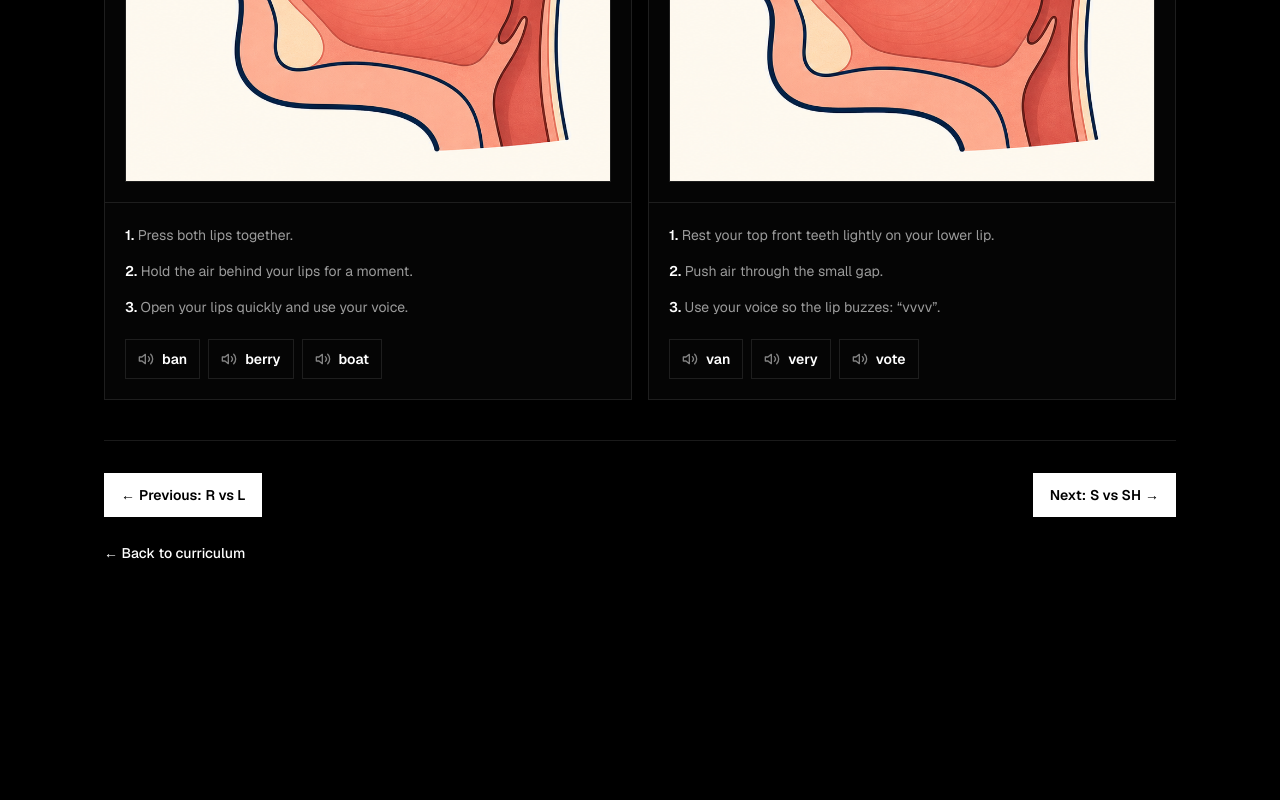
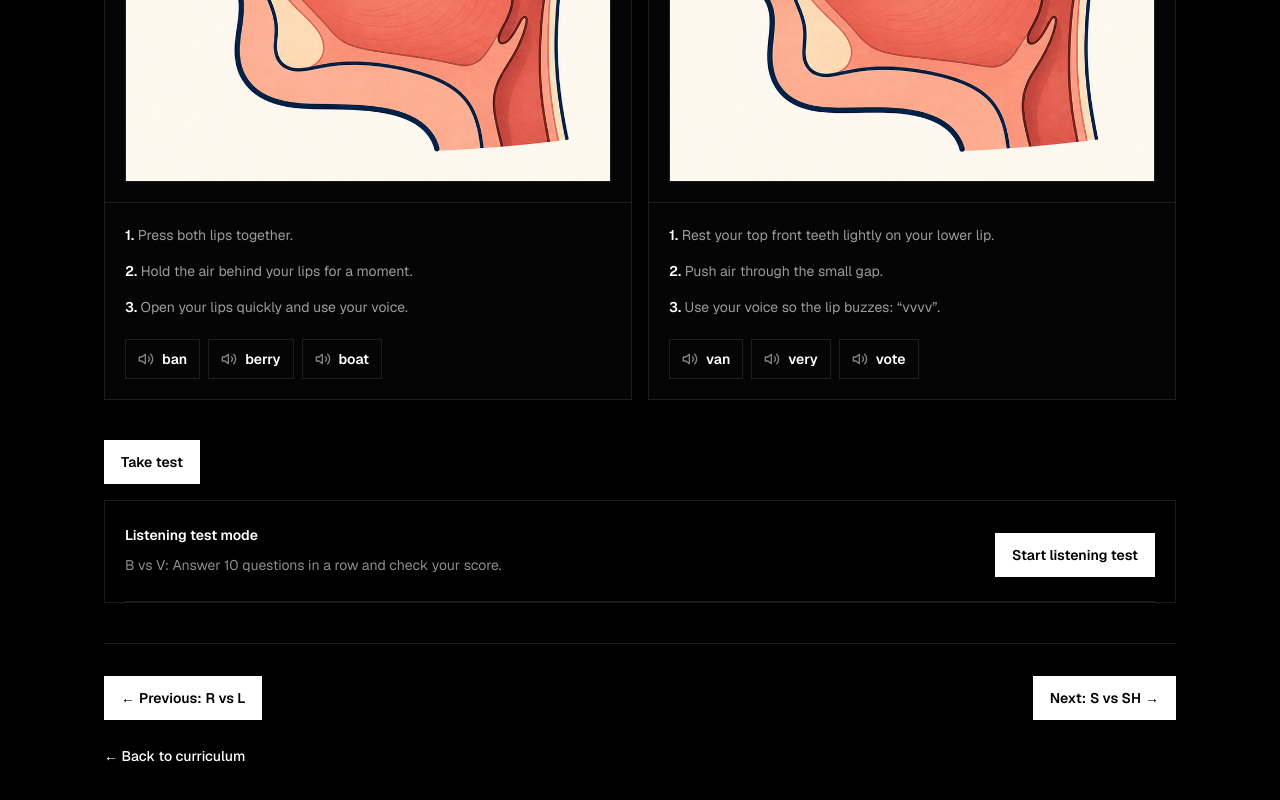
Before and after one commit to KulafuAcademy/ATLAS, a Next.js app: page /lessons/b-v in a window 1280 px wide. Shown: the part 1014-1814 px from the top of the page. Before the commit the page ends 1675 px from the top, so only its background shows below. Built offline with nearby package versions, Linux system fonts and the light colour scheme.

Commit message:
updated lesson page

```diff
--- a/app/lessons/[category]/page.tsx
+++ b/app/lessons/[category]/page.tsx
@@ -2,6 +2,7 @@ import { notFound } from "next/navigation";
 
 import { PageHeader } from "@/components/common/PageHeader";
 import { LessonGuide } from "@/components/training/LessonGuide";
+import { LessonListeningTest } from "@/components/training/LessonListeningTest";
 import { LessonStepNav } from "@/components/training/LessonStepNav";
 import { lessonGuides } from "@/data/lessonGuides";
 import { trainingSections } from "@/data/trainingSections";
@@ -41,6 +42,7 @@ export default async function LessonPage({ params }: LessonPageProps) {
         description={section.description}
       />
       {guide ? <LessonGuide guide={guide} /> : null}
+      <LessonListeningTest section={section} />
       <LessonStepNav
         back={{ href: "/", label: { en: "Back to curriculum", ja: "カリキュラムへ戻る" } }}
         previous={
--- /dev/null
+++ b/components/training/LessonListeningTest.tsx
@@ -0,0 +1,38 @@
+"use client";
+
+import Link from "next/link";
+
+import { useLanguage } from "@/components/language/LanguageProvider";
+import { ListeningTestSession } from "@/components/training/ListeningTestSession";
+import type { TrainingSection } from "@/data/trainingSections";
+import { getTestHref } from "@/lib/training";
+import { getDailyPairs, saveTestResult } from "@/lib/trainingProgress";
+
+const takeTestCopy = {
+  en: "Take test",
+  ja: "テストを受ける",
+};
+
+// Same daily question set and progress storage as the home page curriculum,
+// so a score here shows up on the category cards.
+export function LessonListeningTest({ section }: { section: TrainingSection }) {
+  const { language } = useLanguage();
+
+  return (
+    <div className="space-y-4">
+      <Link
+        href={getTestHref(section.id)}
+        className="flex h-11 w-full items-center justify-center border border-white bg-white px-4 text-sm font-semibold text-black transition hover:bg-black hover:text-white focus:outline-none sm:w-auto sm:inline-flex"
+      >
+        {takeTestCopy[language]}
+      </Link>
+      <section className="border border-white/10 bg-black px-5">
+        <ListeningTestSession
+          onComplete={(score, total) => saveTestResult(section.id, score, total)}
+          title={section.title}
+          pairs={getDailyPairs(`${section.id}:listening`, section.pairs)}
+        />
+      </section>
+    </div>
+  );
+}
--- a/components/training/TrainingCurriculum.tsx
+++ b/components/training/TrainingCurriculum.tsx
@@ -7,11 +7,13 @@ import { ListeningTestSession } from "@/components/training/ListeningTestSession
 import { MinimalPairTrainer } from "@/components/training/MinimalPairTrainer";
 import { TrainingCategoryOverview } from "@/components/training/TrainingCategoryOverview";
 import type { TrainingSection } from "@/data/trainingSections";
-import type {
-  MinimalPair,
-  TrainingCategory,
-  TrainingProgress,
-} from "@/types/training";
+import {
+  getDailyPairs,
+  progressStorageKey,
+  withTestResult,
+  type ProgressByCategory,
+} from "@/lib/trainingProgress";
+import type { TrainingCategory } from "@/types/training";
 
 type TrainingCurriculumProps = {
   categories: TrainingCategory[];
@@ -19,9 +21,7 @@ type TrainingCurriculumProps = {
 };
 
 type PracticeMode = "all" | "daily";
-type ProgressByCategory = Record<string, TrainingProgress>;
 
-const progressStorageKey = "atlas.trainingProgress.v1";
 const smallButtonClassName =
   "h-10 border border-white bg-white px-3 text-sm font-semibold text-black transition hover:bg-black hover:text-white focus:outline-none";
 
@@ -127,17 +127,7 @@ export function TrainingCurriculum({
 
   function recordTestProgress(sectionId: string, score: number, total: number) {
     setProgressByCategory((currentProgress) => {
-      const previousProgress = currentProgress[sectionId];
-      const nextProgress = {
-        ...currentProgress,
-        [sectionId]: {
-          attempts: (previousProgress?.attempts ?? 0) + 1,
-          bestScore: Math.max(previousProgress?.bestScore ?? 0, score),
-          lastScore: score,
-          total,
-          updatedAt: new Date().toISOString(),
-        },
-      };
+      const nextProgress = withTestResult(currentProgress, sectionId, score, total);
 
       window.localStorage.setItem(
         progressStorageKey,
@@ -298,34 +288,3 @@ export function TrainingCurriculum({
     </div>
   );
 }
-
-function getDailyPairs(sectionId: string, pairs: MinimalPair[]) {
-  return [...pairs]
-    .sort((pairA, pairB) => {
-      const dateKey = getLocalDateKey();
-      const scoreA = hashString(`${dateKey}:${sectionId}:${pairA.id}`);
-      const scoreB = hashString(`${dateKey}:${sectionId}:${pairB.id}`);
-
-      return scoreA - scoreB;
-    })
-    .slice(0, 10);
-}
-
-function getLocalDateKey() {
-  const today = new Date();
-  const year = today.getFullYear();
-  const month = String(today.getMonth() + 1).padStart(2, "0");
-  const date = String(today.getDate()).padStart(2, "0");
-
-  return `${year}-${month}-${date}`;
-}
-
-function hashString(value: string) {
-  let hash = 0;
-
-  for (let index = 0; index < value.length; index += 1) {
-    hash = (hash * 31 + value.charCodeAt(index)) >>> 0;
-  }
-
-  return hash;
-}
--- /dev/null
+++ b/lib/trainingProgress.ts
@@ -0,0 +1,74 @@
+import type { MinimalPair, TrainingProgress } from "@/types/training";
+
+export type ProgressByCategory = Record<string, TrainingProgress>;
+
+export const progressStorageKey = "atlas.trainingProgress.v1";
+
+export function withTestResult(
+  currentProgress: ProgressByCategory,
+  sectionId: string,
+  score: number,
+  total: number,
+): ProgressByCategory {
+  const previousProgress = currentProgress[sectionId];
+
+  return {
+    ...currentProgress,
+    [sectionId]: {
+      attempts: (previousProgress?.attempts ?? 0) + 1,
+      bestScore: Math.max(previousProgress?.bestScore ?? 0, score),
+      lastScore: score,
+      total,
+      updatedAt: new Date().toISOString(),
+    },
+  };
+}
+
+// Reads the stored progress, adds one test result, and writes it back.
+export function saveTestResult(sectionId: string, score: number, total: number) {
+  let storedProgress: ProgressByCategory = {};
+
+  try {
+    storedProgress = JSON.parse(
+      window.localStorage.getItem(progressStorageKey) ?? "{}",
+    ) as ProgressByCategory;
+  } catch {
+    storedProgress = {};
+  }
+
+  window.localStorage.setItem(
+    progressStorageKey,
+    JSON.stringify(withTestResult(storedProgress, sectionId, score, total)),
+  );
+}
+
+export function getDailyPairs(sectionId: string, pairs: MinimalPair[]) {
+  return [...pairs]
+    .sort((pairA, pairB) => {
+      const dateKey = getLocalDateKey();
+      const scoreA = hashString(`${dateKey}:${sectionId}:${pairA.id}`);
+      const scoreB = hashString(`${dateKey}:${sectionId}:${pairB.id}`);
+
+      return scoreA - scoreB;
+    })
+    .slice(0, 10);
+}
+
+function getLocalDateKey() {
+  const today = new Date();
+  const year = today.getFullYear();
+  const month = String(today.getMonth() + 1).padStart(2, "0");
+  const date = String(today.getDate()).padStart(2, "0");
+
+  return `${year}-${month}-${date}`;
+}
+
+function hashString(value: string) {
+  let hash = 0;
+
+  for (let index = 0; index < value.length; index += 1) {
+    hash = (hash * 31 + value.charCodeAt(index)) >>> 0;
+  }
+
+  return hash;
+}
```
